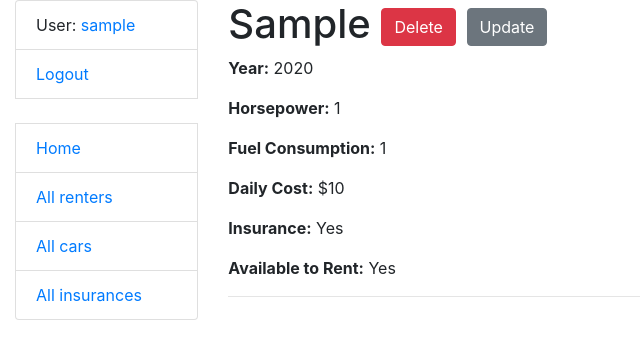
After one commit to ArturPoltser/py-car-rental-service, a Django app: page /cars/1/ in a window 1280 px wide. The commit adds this page. Shown: the top 359 px of the page, without its empty margins (0-640 px from the left). Run offline with Django 5.2, Linux system fonts and the light colour scheme; a user stored in the database is signed in; tables that the repository leaves empty hold one stand-in row (values such as "Sample post").

Commit message:
create temporary htmls for car model + fixed some minor bugs

```diff
--- a/rentals/models.py
+++ b/rentals/models.py
@@ -41,7 +41,7 @@ class Car(models.Model):
             )
         ]
     )
-    fuel_consumption = models.DecimalField(max_digits=2, decimal_places=1)
+    fuel_consumption = models.IntegerField()
     daily_cost = models.IntegerField(
         validators=[
             MinValueValidator(
--- a/rentals/views.py
+++ b/rentals/views.py
@@ -55,11 +55,13 @@ class CarDetailView(LoginRequiredMixin, generic.DetailView):
 
 class CarCreateView(LoginRequiredMixin, generic.CreateView):
     model = Car
+    fields = "__all__"
     success_url = reverse_lazy("rentals:car-list")
 
 
 class CarUpdateView(LoginRequiredMixin, generic.UpdateView):
     model = Car
+    fields = "__all__"
     success_url = reverse_lazy("rentals:car-list")
 
 
--- a/templates/includes/sidebar.html
+++ b/templates/includes/sidebar.html
@@ -10,6 +10,6 @@
 
   <li class="list-group-item"><a href="#">Home</a></li>
   <li class="list-group-item"><a href="#">All renters</a></li>
-  <li class="list-group-item"><a href="#">All cars</a></li>
+  <li class="list-group-item"><a href="{% url 'rentals:car-list' %}">All cars</a></li>
   <li class="list-group-item"><a href="{% url 'rentals:insurance-list' %}">All insurances</a></li>
 </ul>
--- /dev/null
+++ b/templates/rentals/car_detail.html
@@ -0,0 +1,23 @@
+{% extends "base.html" %}
+
+{% block content %}
+  <h1>
+    {{ car.model }}
+    <a href="{% url 'rentals:car-delete' pk=car.id %}" class="btn btn-danger link-to-page">
+      Delete
+    </a>
+
+    <a href="{% url 'rentals:car-update' pk=car.id %}" class="btn btn-secondary link-to-page">
+      Update
+    </a>
+  </h1>
+
+  <p><strong>Year:</strong> {{ car.year }}</p>
+  <p><strong>Horsepower:</strong> {{ car.horsepower }}</p>
+  <p><strong>Fuel Consumption:</strong> {{ car.fuel_consumption }}</p>
+  <p><strong>Daily Cost:</strong> ${{ car.daily_cost }}</p>
+  <p><strong>Insurance:</strong> {% if car.insurance %}Yes{% else %}No{% endif %}</p>
+  <p><strong>Available to Rent:</strong> {% if car.available_to_rent %}Yes{% else %}No{% endif %}</p>
+
+  <hr>
+{% endblock %}
```
Also changed, not shown: templates/rentals/car_confirm_delete.html (added, +10 -0 lines), templates/rentals/car_form.html (added, +11 -0 lines), templates/rentals/car_list.html (added, +22 -0 lines), rentals/migrations/0003_alter_car_fuel_consumption.py (added), user/migrations/0002_alter_renter_max_daily_budget.py (added).
